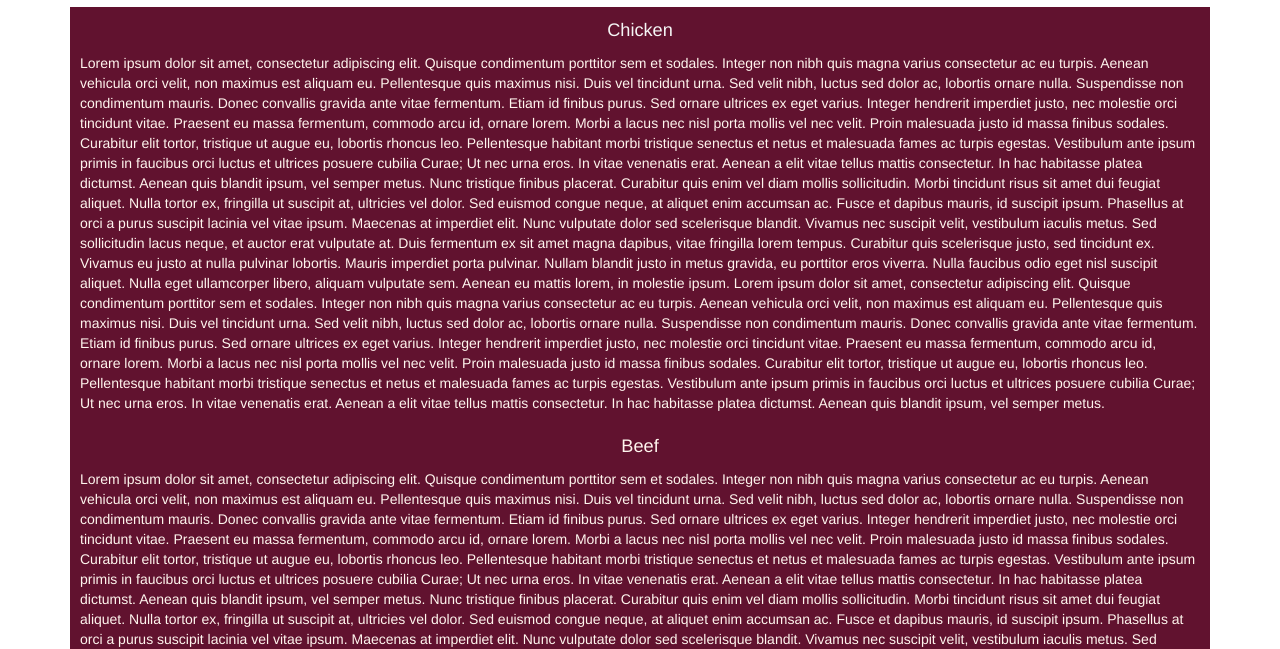
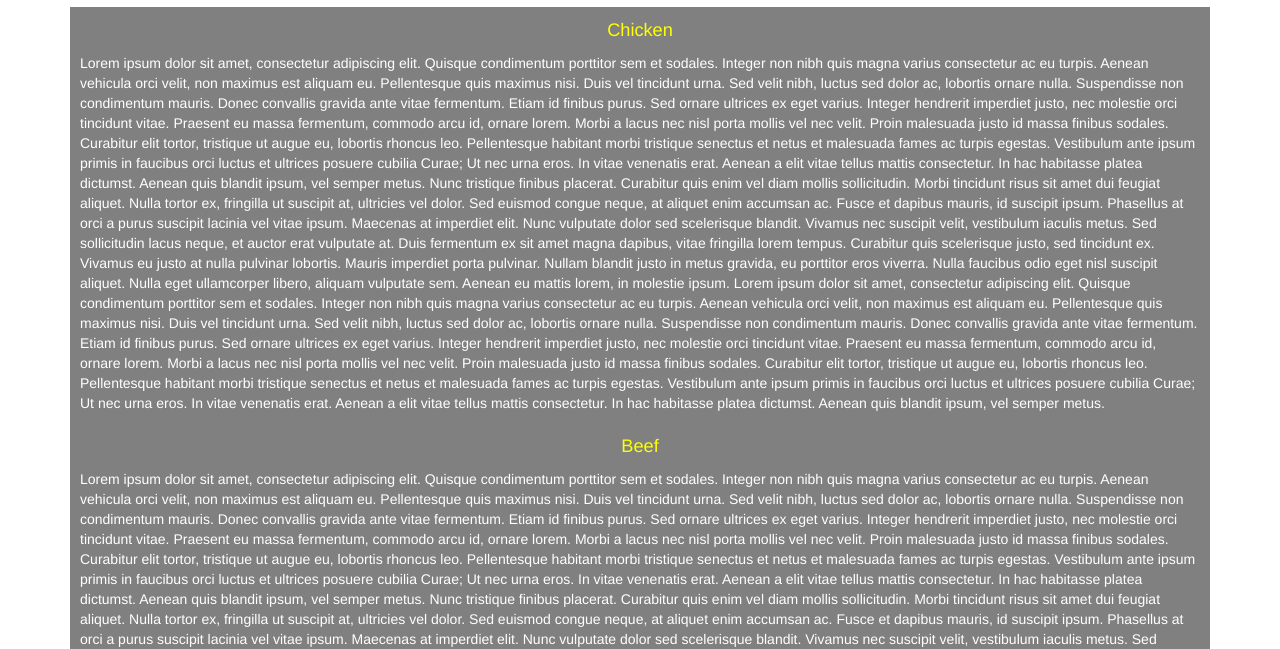
Before and after one commit to Junior-081/HTML-CSS-and-Javascript-for-Web-Developers, a plain HTML site: page index.html in a window 1280 px wide. Shown: the part 156-805 px from the top of the page. Drawn offline with nearby package versions, Linux system fonts and the light colour scheme; a web font is replaced by a local one.

Commit message:
Modification sur les couleurs

```diff
--- a/css/style.css
+++ b/css/style.css
@@ -5,8 +5,8 @@ body {
     font-family: 'Oxygen', sans-serif;
 }
 
-#netho {
-    color: whitesmoke;
+#netho, #Beef , #Sushi {
+    color:yellow;
     font-size: large;
 }
 
@@ -63,9 +63,9 @@ body {
 /* HOME PAGE */
 
 #home-tiles .item-text {
-    background: #61122f;
+    background: gray;
     padding: 10px;
-    color: seashell;
+    color: white;
 }
 
 #home-tiles .item-text p {
--- a/index.html
+++ b/index.html
@@ -36,13 +36,9 @@
 
             <div id="collapsable-nav" class="collapse navbar-collapse">
                 <ul id="nav-list" class="nav navbar-nav navbar-right">
-                    <li class="visible-xs active">
-                        <a href="index.html">
-                            <span class=""></span>
-                            <br class="hidden-xs">Home</a>
-                    </li>
+
                     <li class="">
-                        <a href="menu-categories.html">
+                        <a href="#netho">
                             <span class=""></span>
                             <br class="hidden-xs">Chicken </a>
                     </li>
```
